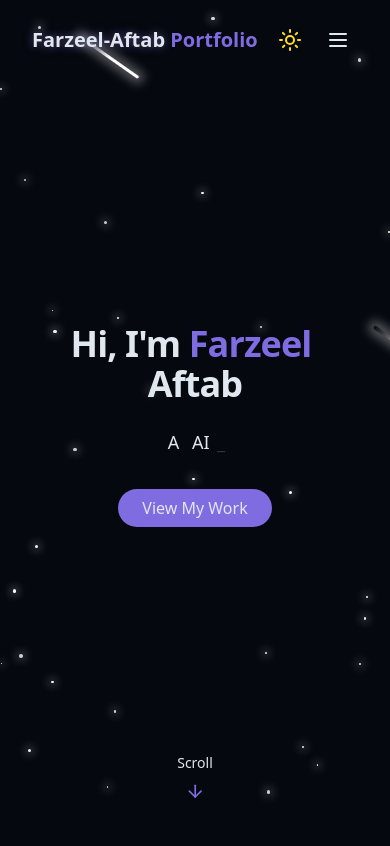
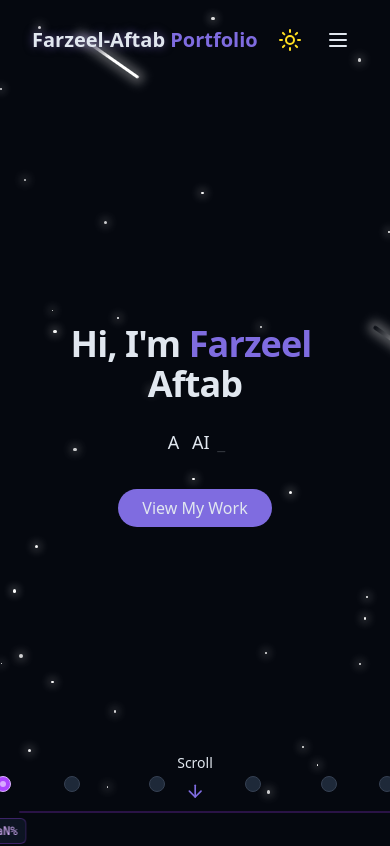
Before and after one commit to Farzeel/MyPortfolio, a React (Vite) app: page / in a window 390 px wide. Shown: the top 846 px of the page. Built offline with nearby package versions, Linux system fonts and the light colour scheme.

Commit message:
version10

```diff
--- a/src/components/scrollanimation.jsx
+++ b/src/components/scrollanimation.jsx
@@ -238,7 +238,7 @@ export function CustomScrollProgressTimeline({
     } else {
       // Horizontal orientation
       return (
-        <div className={`${getPositionClasses()} hidden md:block`}>
+        <div className={`${getPositionClasses()}  md:block`}>
           {/* Main timeline container */}
           <div className={`relative flex items-center px-4 w-${width}`}>
             {/* Horizontal line */}
@@ -300,7 +300,7 @@ export function CustomScrollProgressTimeline({
             {/* Scroll percentage */}
             {showPercentage && (
               <div
-                className={`absolute ${position === "top" ? "-top-12" : "-bottom-12"} text-center text-xs font-mono`}
+                className={`absolute ${position === "top" ? "-top-12" : "-bottom-8"} text-center text-xs font-mono`}
                 style={{ left: `${scrollProgress}%`, transform: "translateX(-50%)" }}
               >
                 <div className={`${styles.percentageBg} ${styles.percentageText} px-2 py-1 rounded-md backdrop-blur-sm`}>
--- a/src/pages/Home.jsx
+++ b/src/pages/Home.jsx
@@ -9,7 +9,7 @@ import { ContactSection } from "../components/ContactSection";
 import { Footer } from "../components/Footer";
 import EducationSection from "../components/EductaionSection";
 import { CustomScrollProgressTimeline } from "../components/scrollanimation";
-import { useState } from "react";
+import { useEffect, useState } from "react";
 
 
 export const Home = ({look , setLook}) => {
@@ -27,6 +27,16 @@ export const Home = ({look , setLook}) => {
 
   const [isDarkMode, setIsDarkMode] = useState(true);
 
+  const [windowWidth, setWindowWidth] = useState(window.innerWidth);
+
+  useEffect(() => {
+    const handleResize = () => setWindowWidth(window.innerWidth);
+    window.addEventListener('resize', handleResize);
+
+
+    return () => window.removeEventListener('resize', handleResize);
+  }, []);
+
   return (
     <div className="min-h-screen bg-background text-foreground overflow-x-hidden ">
       {/* Theme Toggle */}
@@ -41,12 +51,12 @@ export const Home = ({look , setLook}) => {
       {/* <ScrollProgressTimeline/> */}
       <CustomScrollProgressTimeline
 
-        orientation="vertical" // or "horizontal"
-        position="left" // "left", "right", "top", or "bottom"
-        height="64" // tailwind height class for vertical orientation
-        width="96" // tailwind width class for horizontal orientation
+        orientation={`${windowWidth>600 ?"vertical":"horizontal"}`} // or "horizontal"
+        position="left"
+        height="64"
+        width="96"
         showPercentage={true}
-        theme="cosmic" // "cosmic", "minimal", or "light"
+        theme="cosmic"
       />
         <HeroSection />
         <AboutSection />
```
